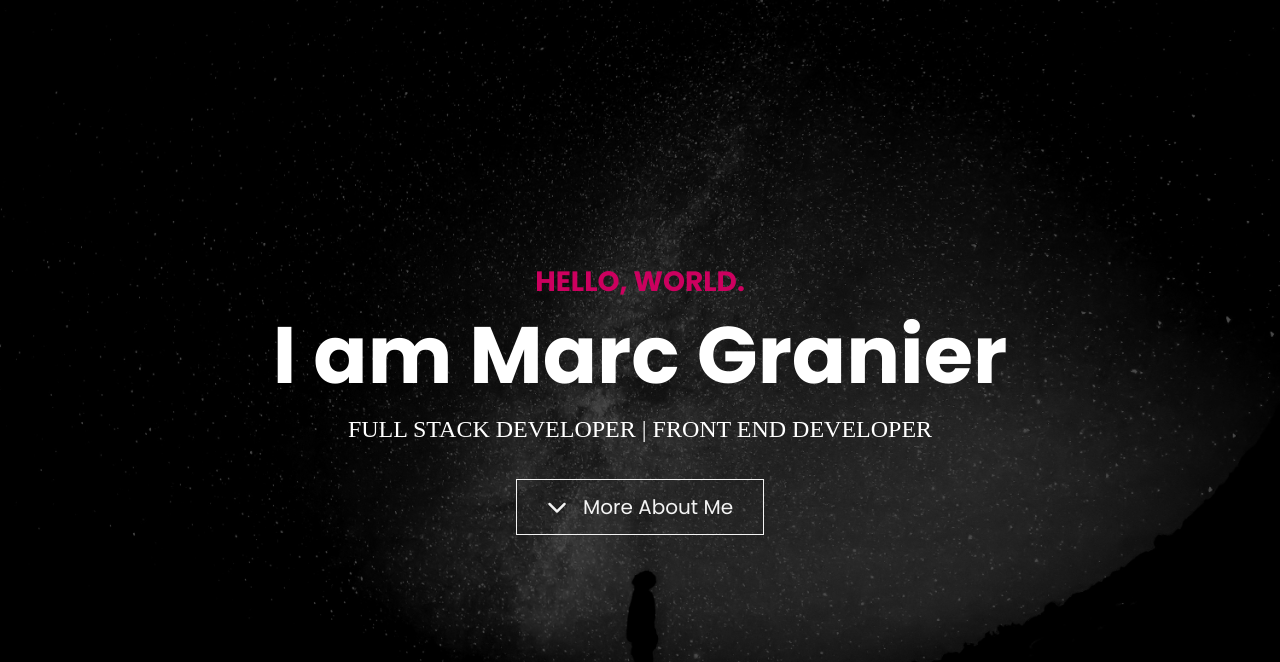
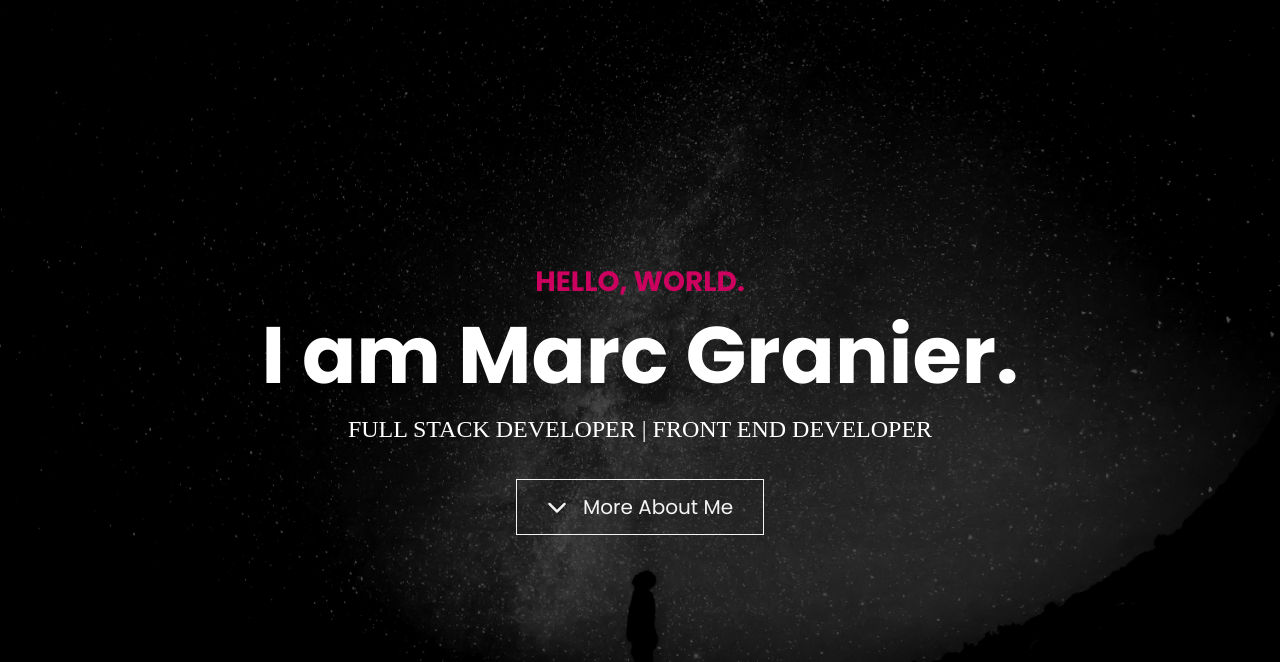
Before and after one commit to MarcGranier/Portfolio-Website, a website: page index.html in a window 1280 px wide. Shown: the top 662 px of the page. Drawn offline with nearby package versions, Linux system fonts and the light colour scheme; files that its build step writes are made by us from their sources.

Commit message:
Typing Effect/Javascript

```diff
--- a/index.html
+++ b/index.html
@@ -24,9 +24,7 @@
 				class="text-container position-relative d-flex flex-column justify-content-center align-items-center h-100"
 			>
 				<h5 class="text-primary fs-3 fw-bold text-uppercase">Hello, World.</h5>
-				<h1 id="typing-text" class="display-1 fw-bold text-white">
-					I am Marc Granier
-				</h1>
+				<h1 id="typing-text" class="display-1 fw-bold text-white"></h1>
 				<p class="roles text-white text-uppercase fs-4">
 					<span>Full Stack Developer | </span>
 					<span>Front End Developer</span>
--- a/js/script.js
+++ b/js/script.js
@@ -1 +1,17 @@
-// Add custom JavaScript here
+function runTypingEffect() {
+	const text = 'I am Marc Granier.'
+	const typingElement = document.getElementById('typing-text')
+	const typingDelay = 100
+
+	typeText(text, typingElement, typingDelay)
+}
+
+function typeText(text, typingElement, delay) {
+	for (let i = 0; i < text.length; i++) {
+		setTimeout(() => {
+			typingElement.textContent += text.charAt(i)
+		}, delay * i)
+	}
+}
+
+document.addEventListener('DOMContentLoaded', runTypingEffect)
```
